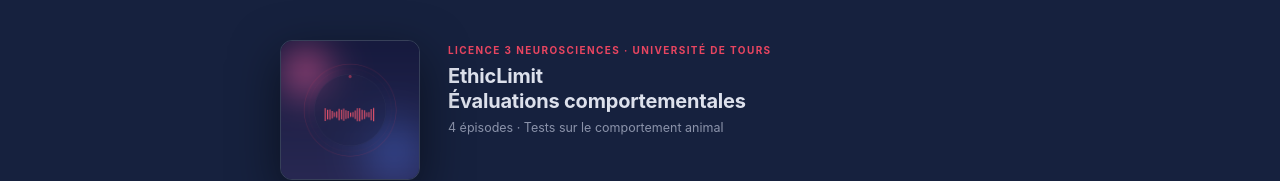
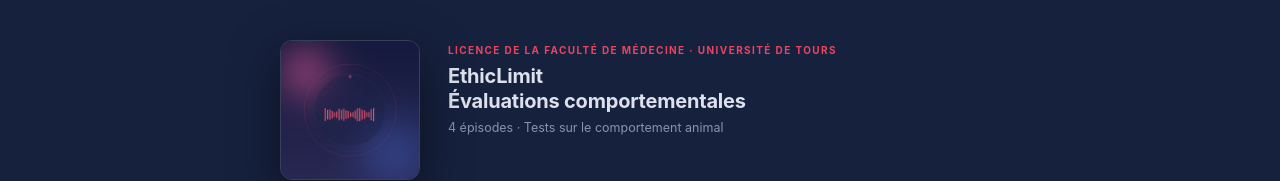
Before and after one commit to brunobrizard-dev/EthicLimit, a plain HTML site: page index.html in a window 1280 px wide. Shown: the top 181 px of the page. Drawn offline with Linux system fonts and the light colour scheme.

Commit message:
update text description

```diff
--- a/index.html
+++ b/index.html
@@ -318,7 +318,7 @@
     <img class="cover" id="heroCover" src="cover.png" alt="Jaquette EthicLimit">
   </div>
   <div class="hero-info">
-    <div class="hero-tag">Licence 3 Neurosciences · Université de Tours</div>
+    <div class="hero-tag">Licence de la Faculté de Médecine · Université de Tours</div>
     <div class="hero-title">EthicLimit<br>Évaluations comportementales</div>
     <div class="hero-sub">4 épisodes · Tests sur le comportement animal</div>
     <div class="hero-now" id="heroNow">
```
Also changed, not shown: 1 other file.
